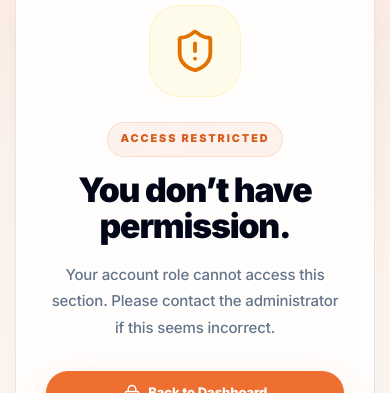
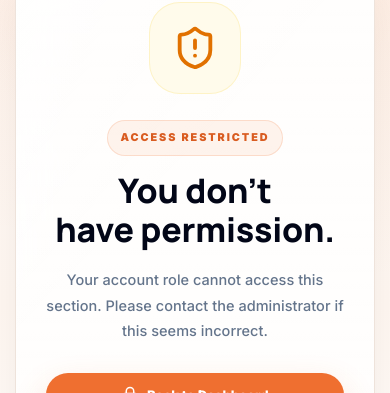
Before and after one commit to Rohit30418/EventHive, a React (Vite) app: page /unauthorized in a window 390 px wide. Shown: the part 184-577 px from the top of the page. Built offline with nearby package versions, Linux system fonts and the light colour scheme; no server answers.

Commit message:
Normalize typography across EventHive pages

```diff
--- a/src/theme.css
+++ b/src/theme.css
@@ -243,3 +243,85 @@ body {
   background: color-mix(in srgb, var(--eh-primary) 13%, transparent);
   color: var(--eh-primary-300);
 }
+
+
+/* ===================== Global typography rhythm ===================== */
+body {
+  font-family: "Inter", Arial, sans-serif;
+  font-size: 15px;
+  line-height: 1.65;
+  letter-spacing: 0;
+}
+
+h1,
+h2,
+h3,
+h4,
+h5,
+h6 {
+  font-family: "Manrope", "Inter", Arial, sans-serif;
+  letter-spacing: -0.006em !important;
+  line-height: 1.15 !important;
+  text-wrap: balance;
+}
+
+p,
+li,
+label,
+td,
+th {
+  letter-spacing: 0.002em;
+}
+
+p {
+  text-wrap: pretty;
+}
+
+/* Keep older screens from rendering oversized heading utilities. */
+.text-5xl {
+  font-size: 2.5rem !important;
+  line-height: 1.12 !important;
+}
+
+.text-6xl {
+  font-size: 3rem !important;
+  line-height: 1.1 !important;
+}
+
+.text-7xl,
+.text-8xl,
+.text-9xl {
+  font-size: 3.4rem !important;
+  line-height: 1.08 !important;
+}
+
+:focus-visible {
+  outline: 3px solid color-mix(in srgb, var(--eh-primary) 70%, white);
+  outline-offset: 3px;
+}
+
+@media (max-width: 640px) {
+  body {
+    font-size: 14.5px;
+  }
+
+  .text-5xl,
+  .text-6xl,
+  .text-7xl,
+  .text-8xl,
+  .text-9xl {
+    font-size: 2.35rem !important;
+    line-height: 1.12 !important;
+  }
+}
+
+@media (prefers-reduced-motion: reduce) {
+  *,
+  *::before,
+  *::after {
+    scroll-behavior: auto !important;
+    animation-duration: 0.01ms !important;
+    animation-iteration-count: 1 !important;
+    transition-duration: 0.01ms !important;
+  }
+}
```
